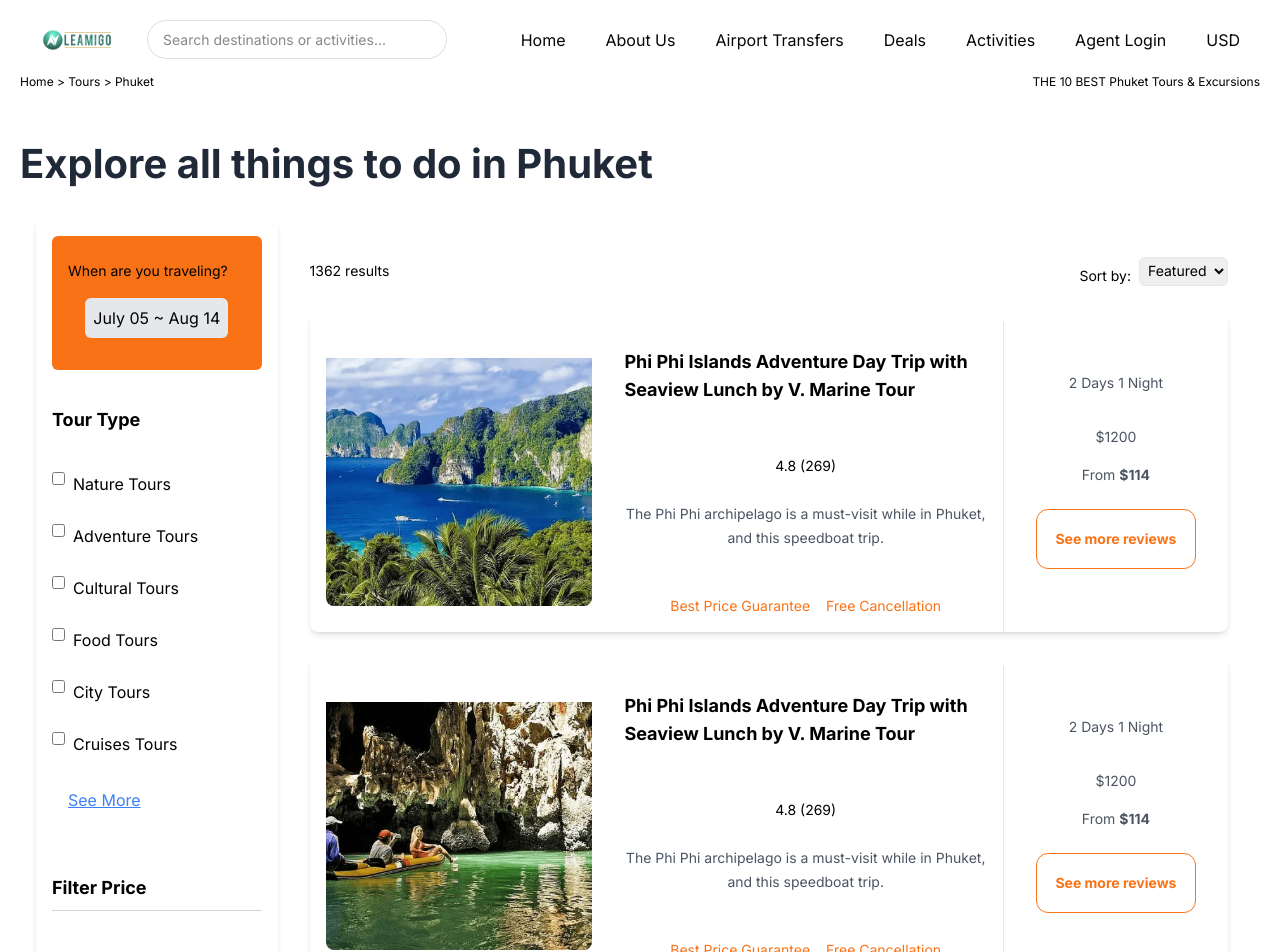
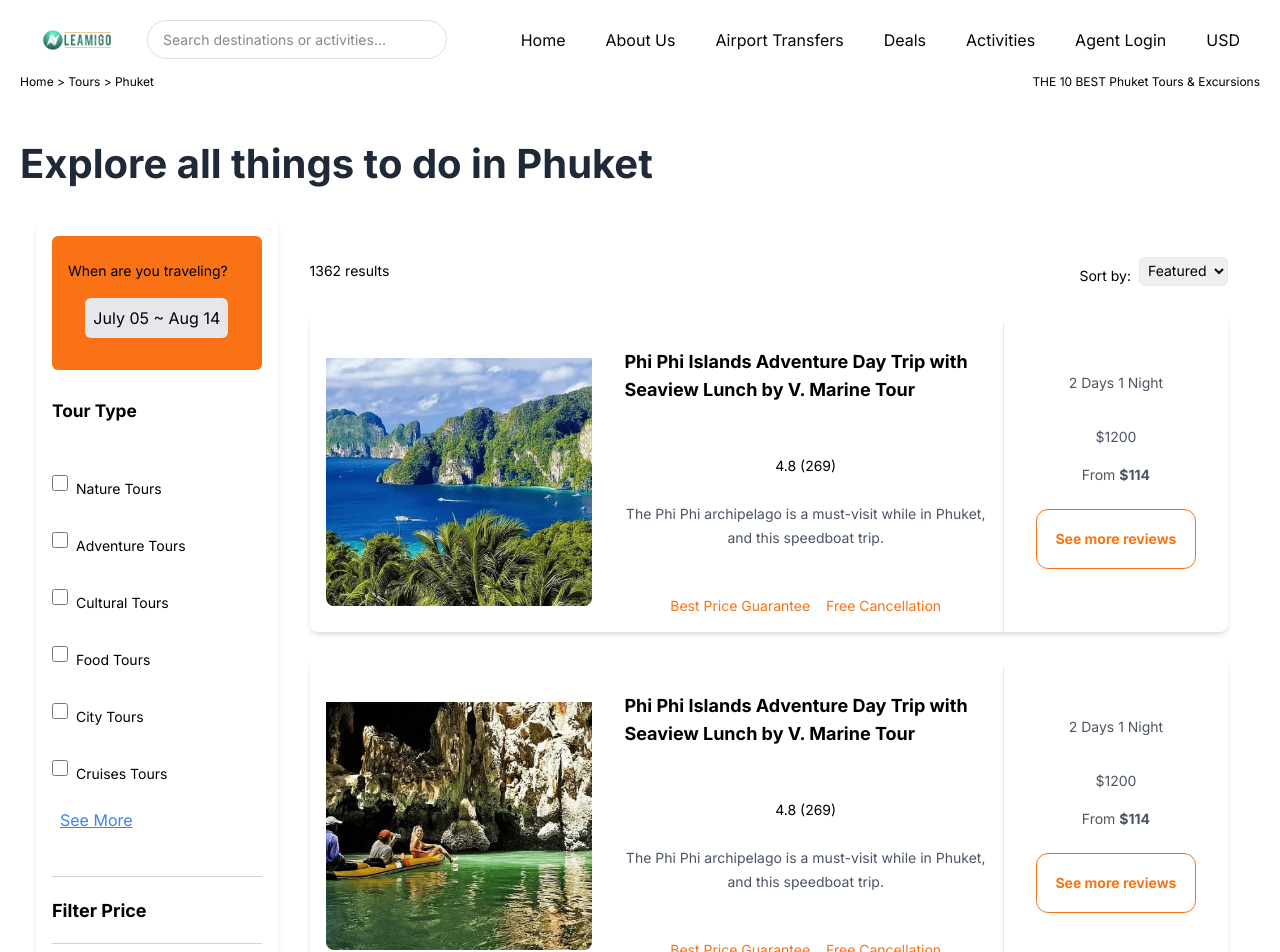
Before and after one commit to Manoj-Pal-21/Shopping-App-Design, a React (Vite) app: page /activities in a window 1280 px wide. Shown: the top 952 px of the page. Built offline with nearby package versions, Linux system fonts and the light colour scheme.

Commit message:
make the travelFeature proper

```diff
--- a/src/component/TravelFeature/TravelFeature.jsx
+++ b/src/component/TravelFeature/TravelFeature.jsx
@@ -15,16 +15,26 @@ const TravelFeature = () => {
                 </div>
             </div>
 
-            {/* Tour Types */}
-            <div className="space-y-2">
-                <div className="font-semibold text-sm md:text-base lg:text-lg">
+            <div className="space-y-4 md:space-y-6 lg:space-y-8">
+                <div
+                    className="font-semibold"
+                    style={{ fontSize: '17.3px', lineHeight: '10px' }}
+                >
                     Tour Type
                 </div>
-                <div className="flex flex-col space-y-2">
+                <div className="flex flex-col space-y-2 md:space-y-3 lg:space-y-4">
                     {['Nature Tours', 'Adventure Tours', 'Cultural Tours', 'Food Tours', 'City Tours', 'Cruises Tours'].map((type) => (
                         <div key={type} className="flex items-center">
-                            <input type="checkbox" id={type.replace(/\s+/g, '-').toLowerCase()} className="mr-2" />
-                            <label htmlFor={type.replace(/\s+/g, '-').toLowerCase()} className="text-xs md:text-sm lg:text-base">
+                            <input
+                                type="checkbox"
+                                id={type.replace(/\s+/g, '-').toLowerCase()}
+                                className="mr-2 h-4 w-4"
+                            />
+                            <label
+                                htmlFor={type.replace(/\s+/g, '-').toLowerCase()}
+                                className="text-sm"
+                                style={{ lineHeight: '1.5' }}
+                            >
                                 {type}
                             </label>
                         </div>
@@ -32,21 +42,24 @@ const TravelFeature = () => {
                 </div>
             </div>
 
+
             {/* See More Button */}
-            <button className="mt-4 text-blue-500 underline text-xs md:text-sm lg:text-base p-4">
+            <button button className="mt-2 text-blue-500 underline text-xs md:text-sm lg:text-base p-2" >
                 See More
             </button>
 
             {/* Filters */}
-            <div className="space-y-4">
-                {['Filter Price', 'Duration', 'Rating', 'Specials'].map((filter) => (
-                    <div key={filter} className="space-y-2">
-                        <div className="font-semibold text-sm md:text-base lg:text-lg">{filter}</div>
-                        <div className="border-t border-gray-300"></div>
-                    </div>
-                ))}
+            <div div className="space-y-2" >
+                {
+                    ['Filter Price', 'Duration', 'Rating', 'Specials'].map((filter) => (
+                        <div key={filter}>
+                            <div className="border-t border-gray-300"></div>
+                            <div className="font-semibold text-sm md:text-base lg:text-lg">{filter}</div>
+                        </div>
+                    ))
+                }
             </div>
-        </div>
+        </div >
     );
 };
 
```
